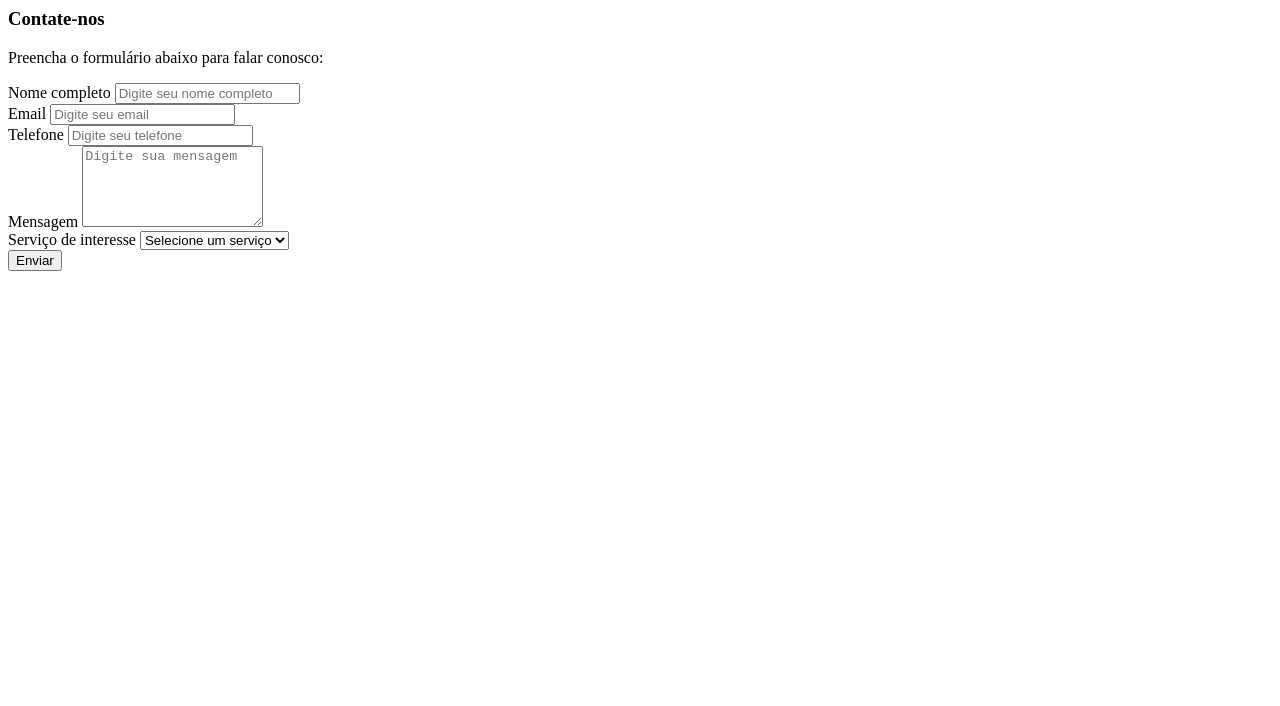
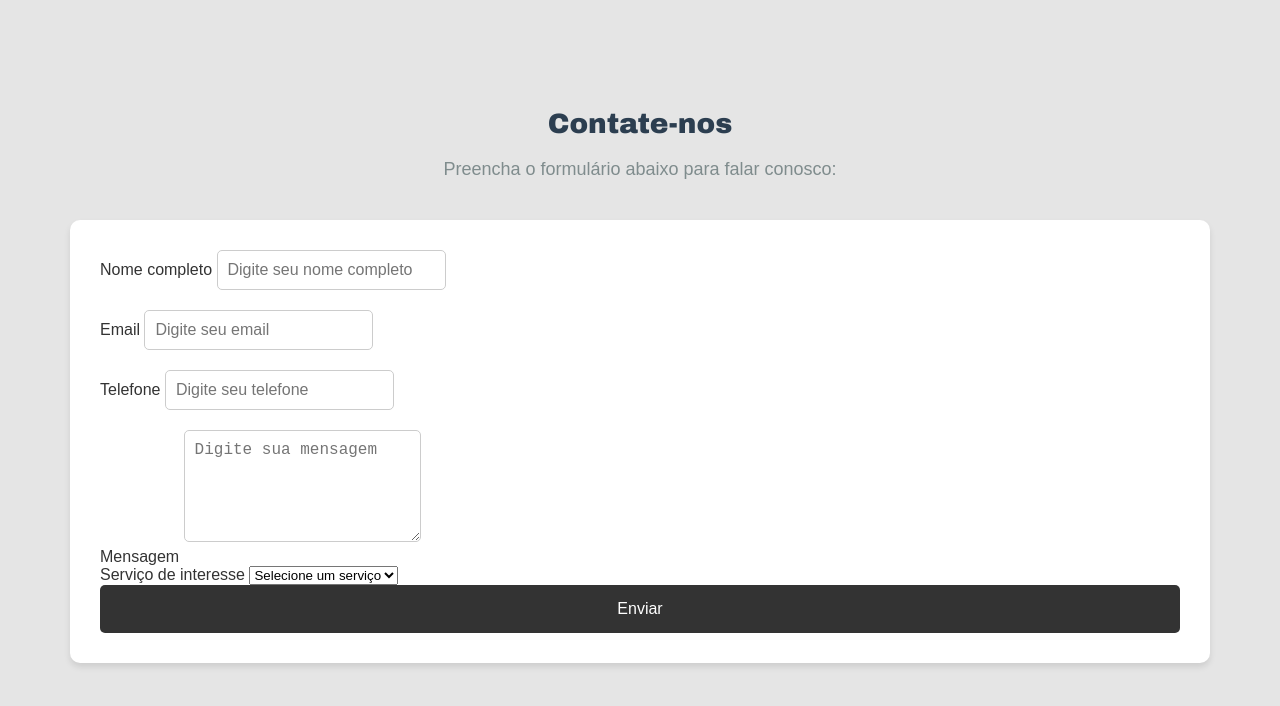
Before and after one commit to danielborb09/Loja-Automotiva, a plain HTML site: page formulario.html in a window 1280 px wide. Drawn offline with Linux system fonts and the light colour scheme; files that its build step writes are made by us from their sources.

Commit message:
formulario.html

```diff
--- a/formulario.html
+++ b/formulario.html
@@ -1,4 +1,4 @@
-<link rel="stylesheet" href="fomulario.css">
+<link rel="stylesheet" href="formulario.css">
 
 <section class="py-5" id="contact">
     <div class="container">
```
